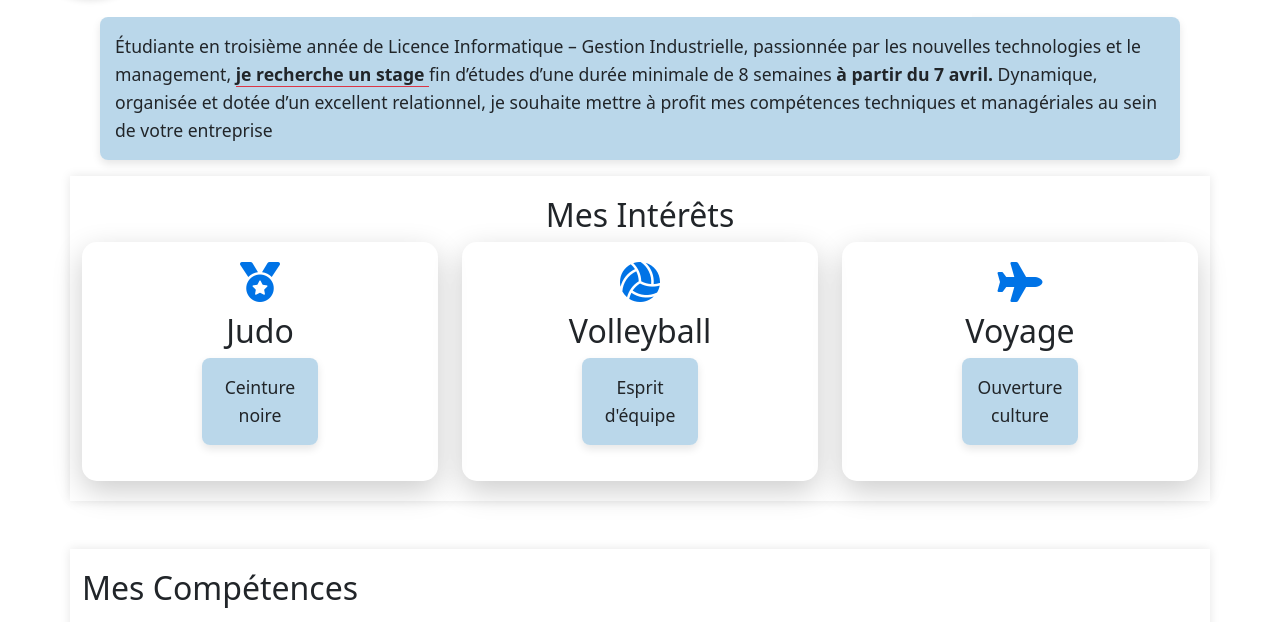
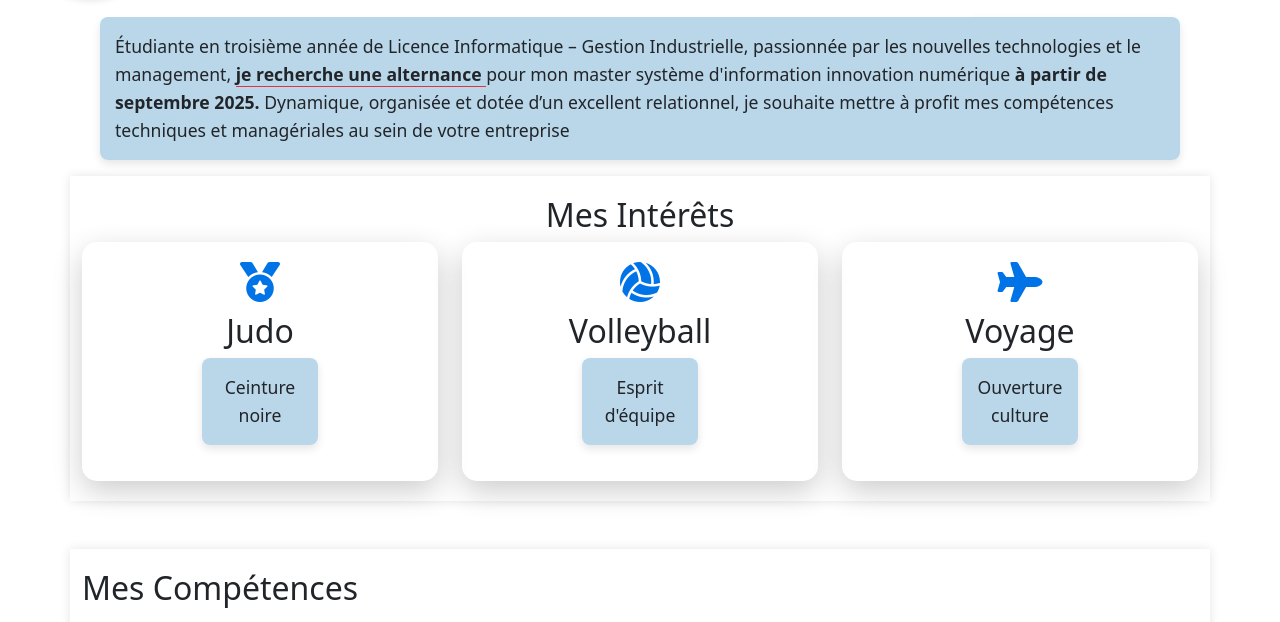
Before and after one commit to katiagdf/katiagdf.github.io, a plain HTML site: page index.html in a window 1280 px wide. Shown: the part 173-795 px from the top of the page. Drawn offline with nearby package versions, Linux system fonts and the light colour scheme.

Commit message:
Update index.html

```diff
--- a/index.html
+++ b/index.html
@@ -40,7 +40,7 @@
         </header>
     </div>
     <p>Étudiante en troisième année de Licence Informatique – Gestion Industrielle, passionnée par les nouvelles technologies
-        et le management, <span class="fw-bold text-dark border-bottom border-danger">je recherche un stage </span> fin d’études d’une durée minimale de 8 semaines <strong>à partir du 7 avril.</strong>
+        et le management, <span class="fw-bold text-dark border-bottom border-danger">je recherche une alternance  </span> pour mon master système d'information innovation numérique <strong>à partir de septembre 2025.</strong>
         Dynamique, organisée et dotée d’un excellent relationnel, je souhaite mettre à profit mes compétences techniques et
         managériales au sein de votre entreprise </p> <!-- balise paragraphe -->
 
```
